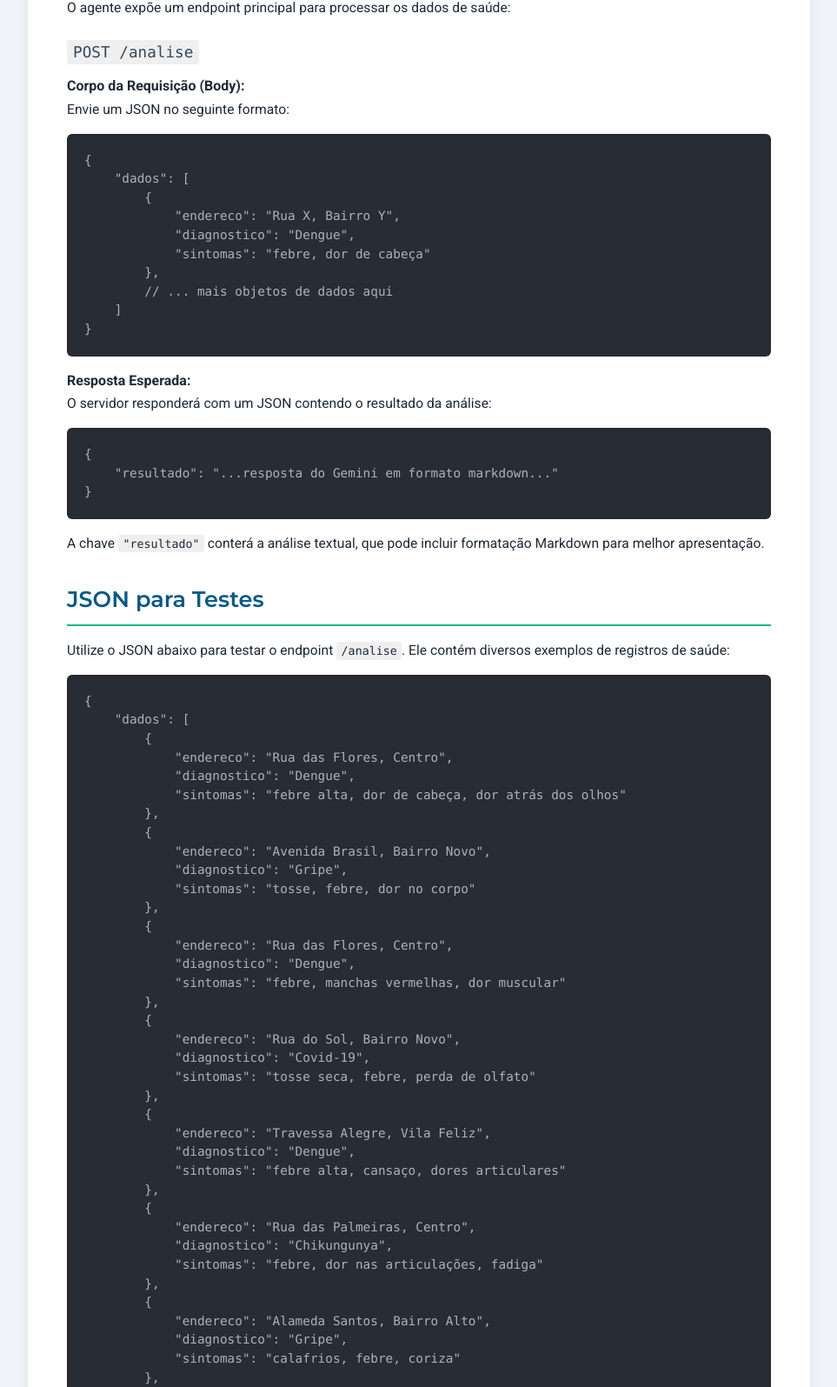
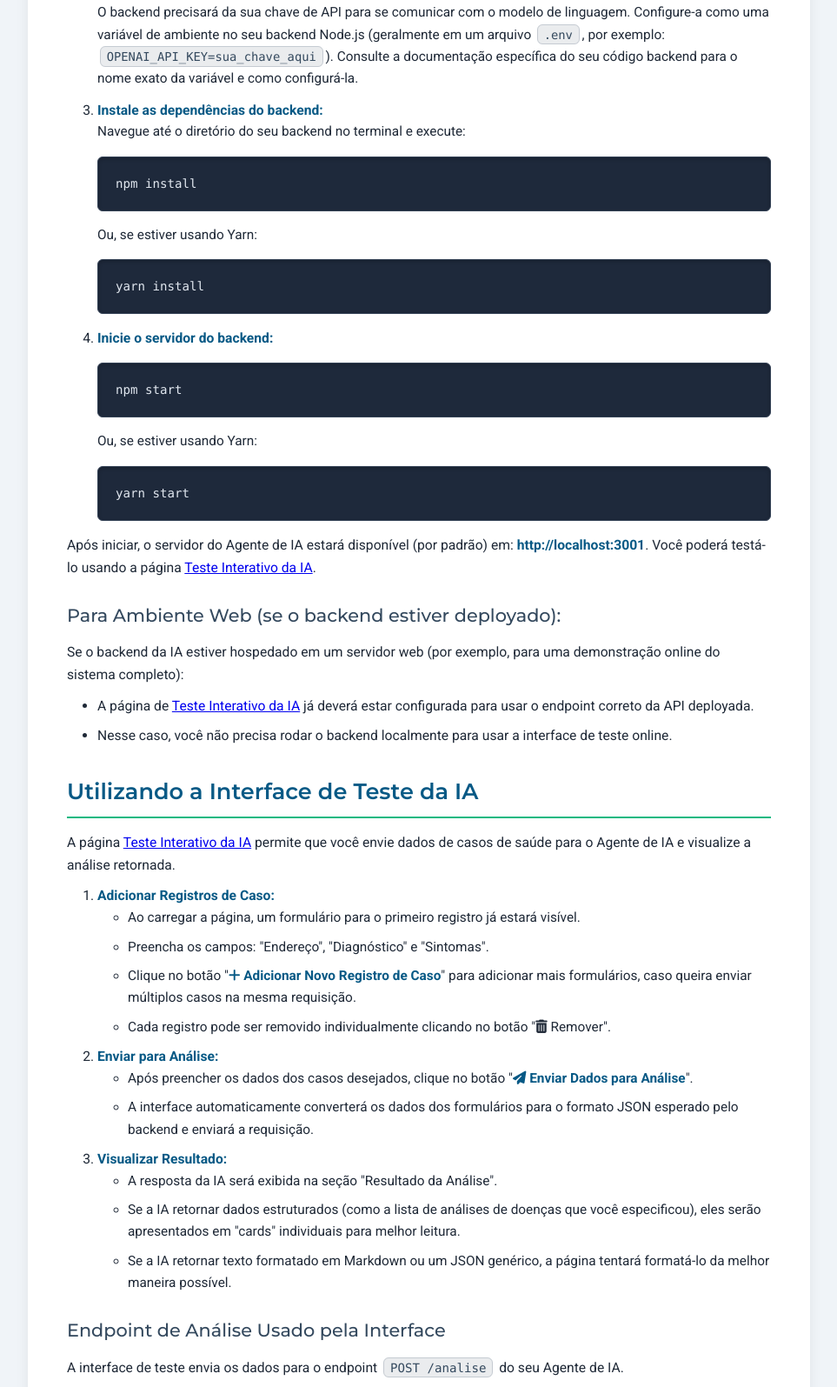
Before and after one commit to EnzoBettini/DiagnoMap, a website: page IA/utilizar.html in a window 1280 px wide. Shown: the part 745-2340 px from the top of the page at 87% size, without its empty margins (158-1121 px from the left). Drawn offline with Linux system fonts and the light colour scheme.

Commit message:
Atualização como utilizar

```diff
--- a/IA/utilizar.html
+++ b/IA/utilizar.html
@@ -29,7 +29,8 @@
             --bg-light: #FFFFFF;
             --bg-base: #f0f4f8;
             --bg-surface: #FFFFFF;
-            --bg-code: #282c34;
+            --bg-code: #1e293b;
+            --text-code: #e2e8f0;
 
             --border-color: #e5e7eb;
             --border-radius-sm: 6px;
@@ -42,7 +43,7 @@
 
             --font-primary: 'Roboto', sans-serif;
             --font-secondary: 'Montserrat', sans-serif;
-            --font-code: 'Consolas', 'Monaco', ' Liberation Mono', monospace;
+            --font-code: 'SFMono-Regular', Consolas, 'Liberation Mono', Menlo, Courier, monospace;
         }
 
         * {
@@ -122,6 +123,30 @@
             font-weight: 400;
         }
 
+        .notice-box {
+            background-color: rgba(240, 244, 248, 0.7);
+            border: 1px solid var(--border-color);
+            border-left: 5px solid var(--info-color);
+            padding: 15px 20px;
+            border-radius: var(--border-radius-md);
+            margin: 20px 0 30px 0;
+            font-size: 0.95em;
+        }
+
+        .notice-box p {
+            margin: 0;
+            line-height: 1.6;
+        }
+
+        .notice-box strong {
+            color: var(--primary-color);
+        }
+
+        .notice-box i {
+            margin-right: 10px;
+            color: var(--info-color);
+        }
+
 
         .doc-section {
             margin-bottom: 30px;
@@ -142,8 +167,8 @@
             color: var(--secondary-color);
             font-size: 1.3em;
             font-weight: 500;
-            margin-top: 20px;
-            margin-bottom: 10px;
+            margin-top: 25px;
+            margin-bottom: 12px;
         }
 
         .doc-section p,
@@ -170,24 +195,27 @@
 
         pre {
             background-color: var(--bg-code);
-            color: #abb2bf;
+            color: var(--text-code);
             padding: 20px;
             border-radius: var(--border-radius-sm);
             overflow-x: auto;
             font-family: var(--font-code);
             font-size: 0.9em;
             line-height: 1.5;
-            box-shadow: inset 0 2px 4px rgba(0, 0, 0, 0.1);
+            box-shadow: inset 0 2px 4px rgba(0, 0, 0, 0.2);
             margin: 15px 0;
+            border: 1px solid #334155;
         }
 
         code {
             font-family: var(--font-code);
-            background-color: rgba(27, 31, 35, .07);
-            padding: .2em .4em;
-            margin: 0;
-            font-size: 85%;
-            border-radius: 3px;
+            background-color: rgba(52, 73, 94, 0.1);
+            color: var(--secondary-color);
+            padding: .2em .5em;
+            margin: 0 .2em;
+            font-size: 90%;
+            border-radius: var(--border-radius-sm);
+            border: 1px solid rgba(52, 73, 94, 0.2);
         }
 
         pre code {
@@ -196,6 +224,8 @@
             margin: 0;
             font-size: inherit;
             border-radius: 0;
+            border: none;
+            color: inherit;
         }
 
         .page-footer {
@@ -205,13 +235,11 @@
             color: var(--text-muted);
         }
 
-        /* Estilo para o botão de retorno */
         .actions-bar {
             margin-top: 30px;
             padding-top: 20px;
             border-top: 1px solid var(--border-color);
             text-align: center;
-            /* Centralizar o botão */
         }
 
         .btn {
@@ -279,189 +307,150 @@
                 <span class="logo-diagno">Diagno</span><span class="logo-map">Map</span>
             </div>
             <h1>Agente de IA - Saúde</h1>
-            <p class="subtitle">Documentação para o backend de análise de dados de saúde.</p>
+            <p class="subtitle">Documentação para o backend de análise de dados de saúde e como usar a interface de
+                teste.</p>
         </header>
 
+        <div class="notice-box">
+            <p><i class="fas fa-info-circle"></i><strong>Nota Importante sobre o Protótipo DiagnoMap:</strong> O sistema
+                principal do DiagnoMap, acessível através do link "Explorar Protótipo" na página inicial, é um
+                <strong>modelo estático (mockup)</strong>. Ele serve para demonstrar a interface e o fluxo das
+                funcionalidades. As interações com dados e a lógica de IA são simuladas nessa área. Apenas a página de
+                "Teste Interativo da IA" (vinculada ao botão "Acessar Demonstração") se conecta a este backend de IA
+                para processamento real (quando o backend estiver rodando e configurado corretamente).</p>
+        </div>
+
         <section class="doc-section">
-            <h2>Como Rodar</h2>
-            <p>Siga os passos abaixo para configurar e iniciar o servidor do Agente de IA:</p>
+            <h2>Como Rodar o Agente de IA (Backend)</h2>
+            <p>Siga os passos abaixo para configurar e iniciar o servidor do Agente de IA localmente.</p>
+
+            <h3>Para Ambiente Local (Desenvolvimento/Teste):</h3>
             <ol>
                 <li>
-                    <strong>Instale as dependências:</strong>
-                    <pre><code>npm install</code></pre>
+                    <strong>Pré-requisitos:</strong>
+                    <ul>
+                        <li>Node.js e NPM (ou Yarn) instalados.</li>
+                        <li>Uma chave de API válida da OpenAI (ou do provedor de LLM que seu backend utiliza).</li>
+                    </ul>
                 </li>
                 <li>
-                    <strong>Inicie o servidor:</strong>
+                    <strong>Configure sua Chave da API:</strong>
+                    <p>O backend precisará da sua chave de API para se comunicar com o modelo de linguagem. Configure-a
+                        como uma variável de ambiente no seu backend Node.js (geralmente em um arquivo
+                        <code>.env</code>, por exemplo: <code>OPENAI_API_KEY=sua_chave_aqui</code>). Consulte a
+                        documentação específica do seu código backend para o nome exato da variável e como configurá-la.
+                    </p>
+                </li>
+                <li>
+                    <strong>Instale as dependências do backend:</strong>
+                    <p>Navegue até o diretório do seu backend no terminal e execute:</p>
+                    <pre><code>npm install</code></pre>
+                    <p>Ou, se estiver usando Yarn:</p>
+                    <pre><code>yarn install</code></pre>
+                </li>
+                <li>
+                    <strong>Inicie o servidor do backend:</strong>
                     <pre><code>npm start</code></pre>
+                    <p>Ou, se estiver usando Yarn:</p>
+                    <pre><code>yarn start</code></pre>
                 </li>
             </ol>
-            <p>Após iniciar, o servidor estará disponível em: <strong>http://localhost:3001</strong></p>
+            <p>Após iniciar, o servidor do Agente de IA estará disponível (por padrão) em:
+                <strong>http://localhost:3001</strong>. Você poderá testá-lo usando a página <a href="IA/teste.html"
+                    title="Acessar a página de teste interativo da IA">Teste Interativo da IA</a>.</p>
+
+            <h3>Para Ambiente Web (se o backend estiver deployado):</h3>
+            <p>Se o backend da IA estiver hospedado em um servidor web (por exemplo, para uma demonstração online do
+                sistema completo):</p>
+            <ul>
+                <li>A página de <a href="teste.html" title="Acessar a página de teste interativo da IA">Teste
+                        Interativo da IA</a> já deverá estar configurada para usar o endpoint correto da API deployada.
+                </li>
+                <li>Nesse caso, você não precisa rodar o backend localmente para usar a interface de teste online.</li>
+            </ul>
         </section>
 
         <section class="doc-section">
-            <h2>Endpoint de Análise</h2>
-            <p>O agente expõe um endpoint principal para processar os dados de saúde:</p>
-            <h3><code>POST /analise</code></h3>
+            <h2>Utilizando a Interface de Teste da IA</h2>
+            <p>A página <a href="teste.html" title="Acessar a página de teste interativo da IA">Teste Interativo da
+                    IA</a> permite que você envie dados de casos de saúde para o Agente de IA e visualize a análise
+                retornada.</p>
+            <ol>
+                <li>
+                    <strong>Adicionar Registros de Caso:</strong>
+                    <ul>
+                        <li>Ao carregar a página, um formulário para o primeiro registro já estará visível.</li>
+                        <li>Preencha os campos: "Endereço", "Diagnóstico" e "Sintomas".</li>
+                        <li>Clique no botão "<strong><i class='fas fa-plus'></i> Adicionar Novo Registro de
+                                Caso</strong>" para adicionar mais formulários, caso queira enviar múltiplos casos na
+                            mesma requisição.</li>
+                        <li>Cada registro pode ser removido individualmente clicando no botão "<i
+                                class='fas fa-trash-alt'></i> Remover".</li>
+                    </ul>
+                </li>
+                <li>
+                    <strong>Enviar para Análise:</strong>
+                    <ul>
+                        <li>Após preencher os dados dos casos desejados, clique no botão "<strong><i
+                                    class='fas fa-paper-plane'></i> Enviar Dados para Análise</strong>".</li>
+                        <li>A interface automaticamente converterá os dados dos formulários para o formato JSON esperado
+                            pelo backend e enviará a requisição.</li>
+                    </ul>
+                </li>
+                <li>
+                    <strong>Visualizar Resultado:</strong>
+                    <ul>
+                        <li>A resposta da IA será exibida na seção "Resultado da Análise".</li>
+                        <li>Se a IA retornar dados estruturados (como a lista de análises de doenças que você
+                            especificou), eles serão apresentados em "cards" individuais para melhor leitura.</li>
+                        <li>Se a IA retornar texto formatado em Markdown ou um JSON genérico, a página tentará
+                            formatá-lo da melhor maneira possível.</li>
+                    </ul>
+                </li>
+            </ol>
 
-            <h4>Corpo da Requisição (Body):</h4>
-            <p>Envie um JSON no seguinte formato:</p>
+            <h3>Endpoint de Análise Usado pela Interface</h3>
+            <p>A interface de teste envia os dados para o endpoint <code>POST /analise</code> do seu Agente de IA.</p>
+
+            <h4>Formato do JSON Enviado Automaticamente:</h4>
+            <p>Ao clicar em "Enviar", a interface coleta os dados dos campos e monta um JSON no seguinte formato para o
+                corpo da requisição:</p>
             <pre><code>{
     "dados": [
         {
-            "endereco": "Rua X, Bairro Y",
-            "diagnostico": "Dengue",
-            "sintomas": "febre, dor de cabeça"
+            "endereco": "Valor do campo Endereço do Registro 1",
+            "diagnostico": "Valor do campo Diagnóstico do Registro 1",
+            "sintomas": "Valor do campo Sintomas do Registro 1"
         },
-        // ... mais objetos de dados aqui
+        {
+            "endereco": "Valor do campo Endereço do Registro 2",
+            // ... e assim por diante para cada registro adicionado
+        }
     ]
 }</code></pre>
 
-            <h4>Resposta Esperada:</h4>
-            <p>O servidor responderá com um JSON contendo o resultado da análise:</p>
-            <pre><code>{
-    "resultado": "...resposta do Gemini em formato markdown..."
-}</code></pre>
-            <p>A chave <code>"resultado"</code> conterá a análise textual, que pode incluir formatação Markdown para
-                melhor apresentação.</p>
-        </section>
-
-        <section class="doc-section">
-            <h2>JSON para Testes</h2>
-            <p>Utilize o JSON abaixo para testar o endpoint <code>/analise</code>. Ele contém diversos exemplos de
-                registros de saúde:</p>
-            <pre><code>{
-    "dados": [
-        {
-            "endereco": "Rua das Flores, Centro",
-            "diagnostico": "Dengue",
-            "sintomas": "febre alta, dor de cabeça, dor atrás dos olhos"
-        },
-        {
-            "endereco": "Avenida Brasil, Bairro Novo",
-            "diagnostico": "Gripe",
-            "sintomas": "tosse, febre, dor no corpo"
-        },
-        {
-            "endereco": "Rua das Flores, Centro",
-            "diagnostico": "Dengue",
-            "sintomas": "febre, manchas vermelhas, dor muscular"
-        },
-        {
-            "endereco": "Rua do Sol, Bairro Novo",
-            "diagnostico": "Covid-19",
-            "sintomas": "tosse seca, febre, perda de olfato"
-        },
-        {
-            "endereco": "Travessa Alegre, Vila Feliz",
-            "diagnostico": "Dengue",
-            "sintomas": "febre alta, cansaço, dores articulares"
-        },
-        {
-            "endereco": "Rua das Palmeiras, Centro",
-            "diagnostico": "Chikungunya",
-            "sintomas": "febre, dor nas articulações, fadiga"
-        },
-        {
-            "endereco": "Alameda Santos, Bairro Alto",
-            "diagnostico": "Gripe",
-            "sintomas": "calafrios, febre, coriza"
-        },
-        {
-            "endereco": "Avenida Central, Centro",
-            "diagnostico": "Covid-19",
-            "sintomas": "febre, tosse, dor de garganta"
-        },
-        {
-            "endereco": "Rua Rio Branco, Jardim América",
-            "diagnostico": "Dengue",
-            "sintomas": "dor atrás dos olhos, náusea, febre alta"
-        },
-        {
-            "endereco": "Rua das Margaridas, Vila Nova",
-            "diagnostico": "Influenza",
-            "sintomas": "febre, dor muscular, fraqueza"
-        },
-        {
-            "endereco": "Rua Verdejante, Campo Alegre",
-            "diagnostico": "Covid-19",
-            "sintomas": "falta de ar, tosse seca, febre"
-        },
-        {
-            "endereco": "Rua do Comércio, Centro",
-            "diagnostico": "Gripe",
-            "sintomas": "espirros, dor de cabeça, febre"
-        },
-        {
-            "endereco": "Estrada Velha, Bairro Rural",
-            "diagnostico": "Leptospirose",
-            "sintomas": "febre, dor nas panturrilhas, calafrios"
-        },
-        {
-            "endereco": "Rua do Contorno, Bairro Novo",
-            "diagnostico": "Covid-19",
-            "sintomas": "dor de cabeça, febre, perda de paladar"
-        },
-        {
-            "endereco": "Rua das Rosas, Centro",
-            "diagnostico": "Dengue",
-            "sintomas": "manchas na pele, febre, dor muscular"
-        },
-        {
-            "endereco": "Avenida das Nações, Setor Sul",
-            "diagnostico": "Chikungunya",
-            "sintomas": "inchaço nas articulações, febre, fadiga"
-        },
-        {
-            "endereco": "Rua Padre Anchieta, Bairro Velho",
-            "diagnostico": "Gripe",
-            "sintomas": "dor no corpo, febre, espirros"
-        },
-        {
-            "endereco": "Rua do Porto, Vila Marinha",
-            "diagnostico": "Dengue",
-            "sintomas": "febre alta, dor nas costas, cansaço extremo"
-        },
-        {
-            "endereco": "Rua Azul, Bairro Leste",
-            "diagnostico": "Covid-19",
-            "sintomas": "febre persistente, tosse seca, falta de ar"
-        },
-        {
-            "endereco": "Travessa do Norte, Jardim Tropical",
-            "diagnostico": "Influenza",
-            "sintomas": "dor no corpo, calafrios, febre"
-        },
-        {
-            "endereco": "Rua do Mercado, Centro",
-            "diagnostico": "Dengue",
-            "sintomas": "dor abdominal, febre, vômito"
-        },
-        {
-            "endereco": "Rua das Laranjeiras, Bairro Antigo",
-            "diagnostico": "Leptospirose",
-            "sintomas": "dor muscular, olhos avermelhados, febre"
-        },
-        {
-            "endereco": "Rua Projetada, Bairro Novo",
-            "diagnostico": "Covid-19",
-            "sintomas": "febre, dor de garganta, cansaço"
-        },
-        {
-            "endereco": "Rua 7 de Setembro, Vila União",
-            "diagnostico": "Gripe",
-            "sintomas": "espirros, febre, tosse leve"
-        },
-        {
-            "endereco": "Rua do Lago, Jardim Primavera",
-            "diagnostico": "Chikungunya",
-            "sintomas": "febre alta, dor intensa nas articulações, fadiga crônica"
-        }
-    ]
-}</code></pre>
+            <h4>Formato da Resposta JSON Esperada da IA:</h4>
+            <p>A interface de teste está preparada para receber e exibir de forma otimizada uma resposta do Agente de IA
+                que seja um array de objetos, onde cada objeto representa uma análise detalhada. O formato ideal é:</p>
+            <pre><code>[
+  {
+    "doenca": "Nome da Doença Analisada",
+    "bairro": "Bairro/Região de Maior Incidência",
+    "causa_possivel": "Descrição da causa provável identificada pela IA.",
+    "mitigacao": "Sugestão de ações de mitigação.",
+    "pq_mitiga": "Explicação de por que a mitigação sugerida pode funcionar.",
+    "estimativa_reducao_percentual": "Ex: 30%",
+    "pq_da_estimativa_reducao_percentual": "Fundamentação para a estimativa de redução."
+  },
+  // ... mais objetos de análise, se houver
+]</code></pre>
+            <p>Se a resposta da IA vier neste formato (seja diretamente como um array JSON, ou como uma string JSON
+                dentro do campo "resultado" ou "raw" da resposta principal do backend), ela será exibida em cards
+                legíveis. Outros formatos de resposta serão exibidos como texto formatado ou JSON bruto.</p>
         </section>
 
         <section class="actions-bar">
-            <a href="teste.html" class="btn btn-primary"><i class="fas fa-flask"></i> Voltar para Teste da IA</a>
+            <a href="teste.html" class="btn btn-primary"><i class="fas fa-flask"></i> Ir para Teste da IA</a>
         </section>
 
         <footer class="page-footer">
```
Also changed, not shown: IA/teste.html (+1 -1 lines).
